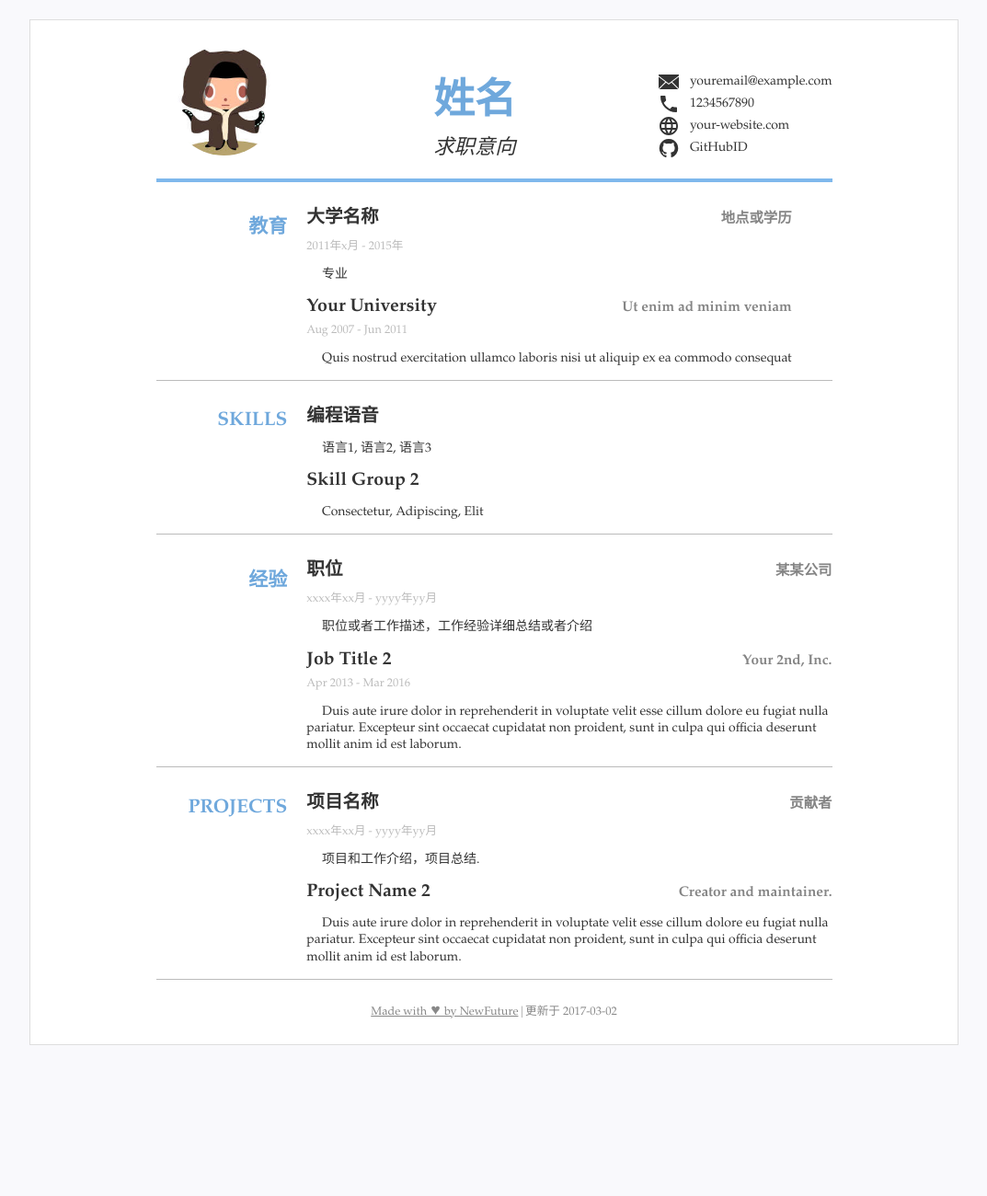
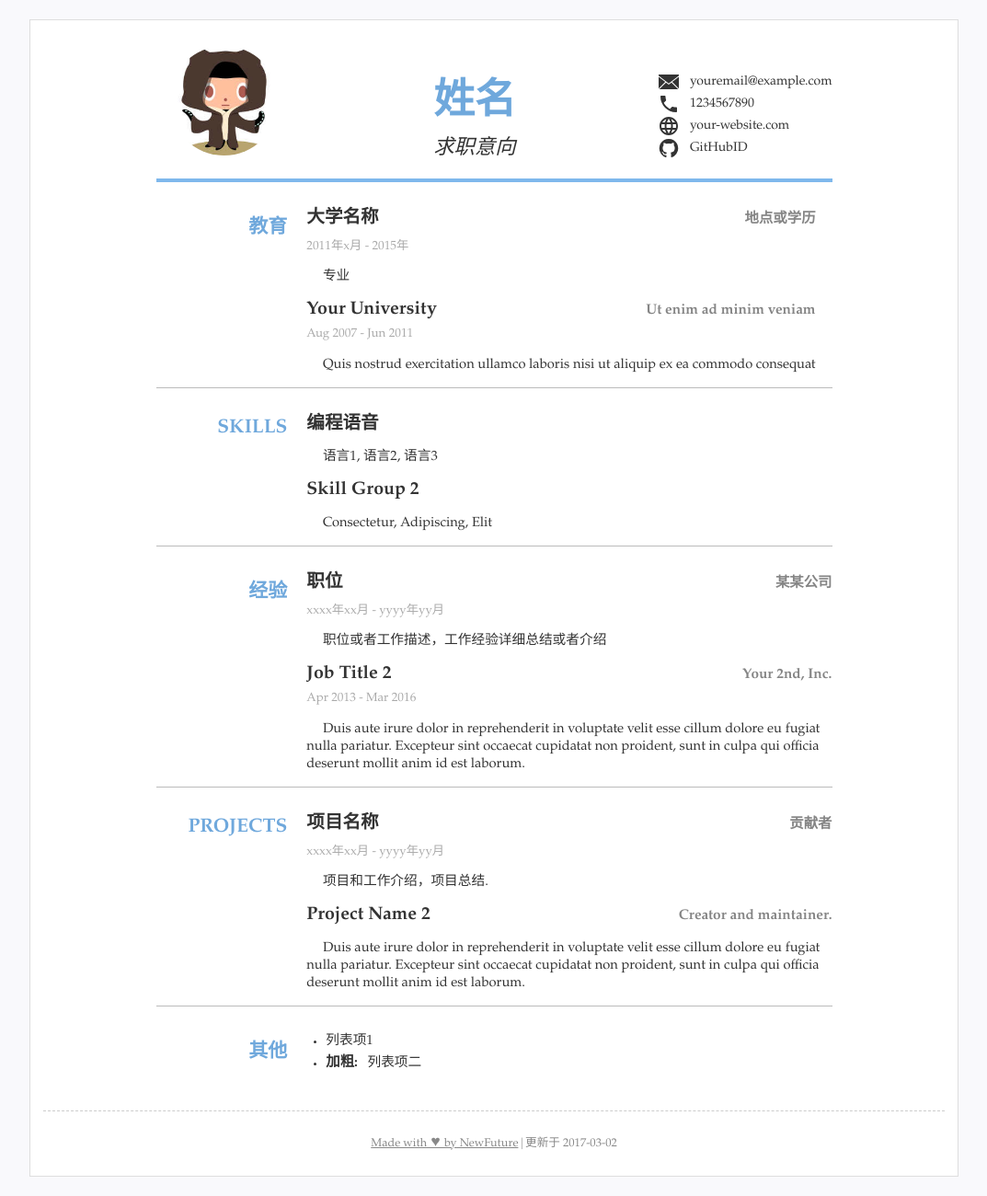
Before and after one commit to NewFuture/CV, a Jekyll site: the page built from index.html, in a window 1280 px wide. Shown: the whole page at 92% size, without its empty margins (103-1176 px from the left). Built offline with Jekyll 4.4.1, drawn with Linux system fonts in a browser that asks for light colours; before the commit the page ends 1157 px from its top, so only the background shows below that.

Commit message:
其他项

```diff
--- a/_data/resume.yml
+++ b/_data/resume.yml
@@ -61,6 +61,13 @@ list: #简历主要内容，类别条数不限
         detail: Duis aute irure dolor in reprehenderit in voluptate velit esse cillum dolore eu fugiat nulla pariatur. Excepteur sint occaecat cupidatat non proident, sunt in culpa qui officia deserunt mollit anim id est laborum.
         sub: Creator and maintainer.
    #可继续添加更多内容
+others: #其他列表显示
+  title: '其他'
+  content:
+    - 列表项1
+    - name: "加粗:"
+      text: "列表项二"
+
 footer: #脚注
   # - text: "XX简历"
   #   href: '/'
--- a/_sass/mobile.scss
+++ b/_sass/mobile.scss
@@ -46,6 +46,10 @@
   }
   .block-subtitle{
     min-width: 99%;
+    text-align: left;
+  }
+  .block-duration{
+    text-align: right;
   }
   footer li{
     display: block;
--- a/_sass/print.scss
+++ b/_sass/print.scss
@@ -68,9 +68,6 @@
     tr,
     img {
         page-break-inside: avoid;
-    }
-
-    img {
         max-width: 100% !important;
     }
 
--- a/_sass/resume.scss
+++ b/_sass/resume.scss
@@ -99,7 +99,10 @@ section{
   display: flex;
   margin-top: 1rem;
   padding-left: .2rem;
-  border-bottom: .1rem solid #bbbbbb;
+  border-bottom: .1rem solid #bbb;
+}
+section:last-child{
+  border-bottom: none;
 }
 .title{
   font-size: 1.5rem;
@@ -138,21 +141,33 @@ section{
   min-width: 40%;
 }
 .block-duration{
-  font-size: .9rem;
-  color: #bbb;
-  margin: .2rem auto .5em auto;
+  font-size: .95rem;
+  color: #aaa;
+  margin: .2rem auto .5rem auto;
 }
 .block-detail{
-  // font-size: 1rem;
+  font-size: 1.05rem;
   line-height: 1.3;
   text-indent: 1.2em;
-  font-weight:400;
+  font-weight: 500;
+}
+.content .name{
+  font-weight: 700;
+  font-size: 1.1rem;
+  margin-right: .5rem;
+}
+#others ul{
+    padding-left: 1.5em;
+    width: 100%;
 }
 footer{
+  border-top: .1rem dashed #ccc;
+  margin-top: 2rem;
+  padding-top:1rem;
   color: #888;
   font-size: 0.9rem;
-  min-height: 2.5rem;
   line-height: 3rem;
+  font-weight: 300;
 }
 
 footer li {
--- a/index.html
+++ b/index.html
@@ -8,7 +8,7 @@ layout: default
   <title>{{ site.data.resume.title }}</title>
   <meta charset="UTF-8">
   <meta name="viewport" content="width=device-width, initial-scale=1">
-  <link rel="stylesheet" href="{{ '/assets/css/main.css' | prepend: site.baseurl }}">
+  <link rel="stylesheet" href="{{ '/assets/css/main.css' | prepend: site.baseurl}}?{{site.time | date: '%s'}}">
 </head>
 
 <body>
@@ -16,7 +16,7 @@ layout: default
     <header>
       {% if site.data.resume.photo %}
       <div class="avatar">
-        <img src="{{site.data.resume.photo}}" alt="头像">
+        <img src="{{site.data.resume.photo}}?{{site.time | date: '%s'}}" alt="头像">
       </div>
       {% endif %}
       <div id="name-wrapper">
@@ -61,6 +61,23 @@ layout: default
         </div>
       </section>
       {% endfor %}
+
+      {% if site.data.resume.others %}
+      <section id="others">
+        <h2 class="title">{{ site.data.resume.others.title | default: '其他' }}</h2>
+        <ul class="content">
+          {% for content in site.data.resume.others.content %}
+            <li>
+              {% if content.name %}
+                <span class="name">{{content.name}}</span>
+              {% endif %}
+              <span class="block-detail">{{content.text | default: content}}</span>
+              </li>
+          {% endfor %}
+        </ul>
+      </section>
+      {% endif%}
+
     </main>
   </div>
 
```
